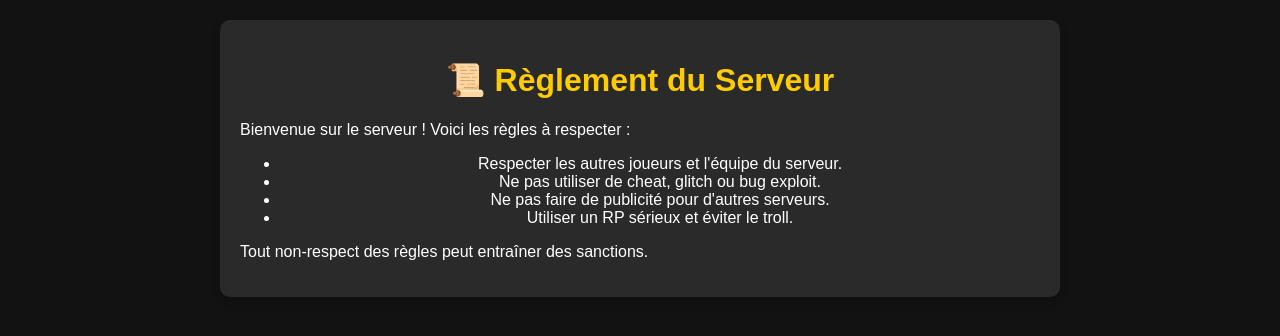
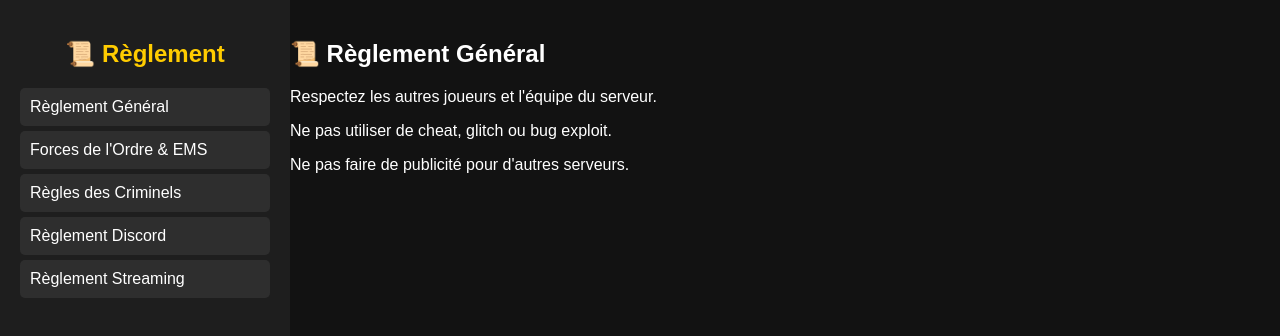
Before and after one commit to polid00r/reglement.luanrrp, a plain HTML site: page index.html in a window 1280 px wide. Drawn offline with Linux system fonts and the light colour scheme.

Commit message:
Add files via upload

```diff
--- a/index.html
+++ b/index.html
@@ -3,43 +3,101 @@
 <head>
     <meta charset="UTF-8">
     <meta name="viewport" content="width=device-width, initial-scale=1.0">
-    <title>Règlement - Ton Serveur</title>
+    <title>Règlement du Serveur</title>
     <style>
         body {
             font-family: Arial, sans-serif;
+            margin: 0;
+            padding: 0;
+            display: flex;
             background-color: #121212;
             color: white;
+        }
+        .sidebar {
+            width: 250px;
+            background: #1E1E1E;
+            padding: 20px;
+            height: 100vh;
+            position: fixed;
+            top: 0;
+            left: 0;
+            overflow-y: auto;
+        }
+        .sidebar h2 {
+            color: #ffcc00;
             text-align: center;
-            margin: 0;
+        }
+        .sidebar a {
+            display: block;
+            color: white;
+            text-decoration: none;
+            padding: 10px;
+            margin: 5px 0;
+            background: #2E2E2E;
+            border-radius: 5px;
+        }
+        .sidebar a:hover {
+            background: #ffcc00;
+            color: black;
+        }
+        .content {
+            margin-left: 270px;
             padding: 20px;
+            width: 100%;
         }
-        .container {
-            max-width: 800px;
-            margin: auto;
-            background: rgba(255, 255, 255, 0.1);
-            padding: 20px;
-            border-radius: 10px;
-            box-shadow: 0px 4px 10px rgba(0, 0, 0, 0.2);
+        .section {
+            display: none;
         }
-        h1 {
-            color: #ffcc00;
-        }
-        p {
-            text-align: justify;
+        .active {
+            display: block;
         }
     </style>
 </head>
 <body>
-    <div class="container">
-        <h1>📜 Règlement du Serveur</h1>
-        <p>Bienvenue sur le serveur ! Voici les règles à respecter :</p>
-        <ul>
-            <li>Respecter les autres joueurs et l'équipe du serveur.</li>
-            <li>Ne pas utiliser de cheat, glitch ou bug exploit.</li>
-            <li>Ne pas faire de publicité pour d'autres serveurs.</li>
-            <li>Utiliser un RP sérieux et éviter le troll.</li>
-        </ul>
-        <p>Tout non-respect des règles peut entraîner des sanctions.</p>
+    <div class="sidebar">
+        <h2>📜 Règlement</h2>
+        <a href="#" onclick="showSection('general')">Règlement Général</a>
+        <a href="#" onclick="showSection('police')">Forces de l'Ordre & EMS</a>
+        <a href="#" onclick="showSection('crime')">Règles des Criminels</a>
+        <a href="#" onclick="showSection('discord')">Règlement Discord</a>
+        <a href="#" onclick="showSection('stream')">Règlement Streaming</a>
     </div>
+
+    <div class="content">
+        <div id="general" class="section active">
+            <h2>📜 Règlement Général</h2>
+            <p>Respectez les autres joueurs et l'équipe du serveur.</p>
+            <p>Ne pas utiliser de cheat, glitch ou bug exploit.</p>
+            <p>Ne pas faire de publicité pour d'autres serveurs.</p>
+        </div>
+        <div id="police" class="section">
+            <h2>🚔 Forces de l'Ordre & EMS</h2>
+            <p>Les policiers et EMS doivent suivre les protocoles établis.</p>
+            <p>L'usage excessif de la force est interdit.</p>
+        </div>
+        <div id="crime" class="section">
+            <h2>💀 Règles des Criminels</h2>
+            <p>Les scènes RP illégales doivent être réalistes.</p>
+            <p>L'abus de powergaming est sanctionné.</p>
+        </div>
+        <div id="discord" class="section">
+            <h2>💬 Règlement Discord</h2>
+            <p>Pas de harcèlement ou d'insultes.</p>
+            <p>Le spam est interdit.</p>
+        </div>
+        <div id="stream" class="section">
+            <h2>🎥 Règlement Streaming</h2>
+            <p>Les streamers doivent respecter la vie privée des joueurs.</p>
+            <p>Évitez de montrer des discussions privées en live.</p>
+        </div>
+    </div>
+
+    <script>
+        function showSection(id) {
+            var sections = document.querySelectorAll('.section');
+            sections.forEach(section => section.classList.remove('active'));
+            document.getElementById(id).classList.add('active');
+        }
+    </script>
 </body>
 </html>
```
